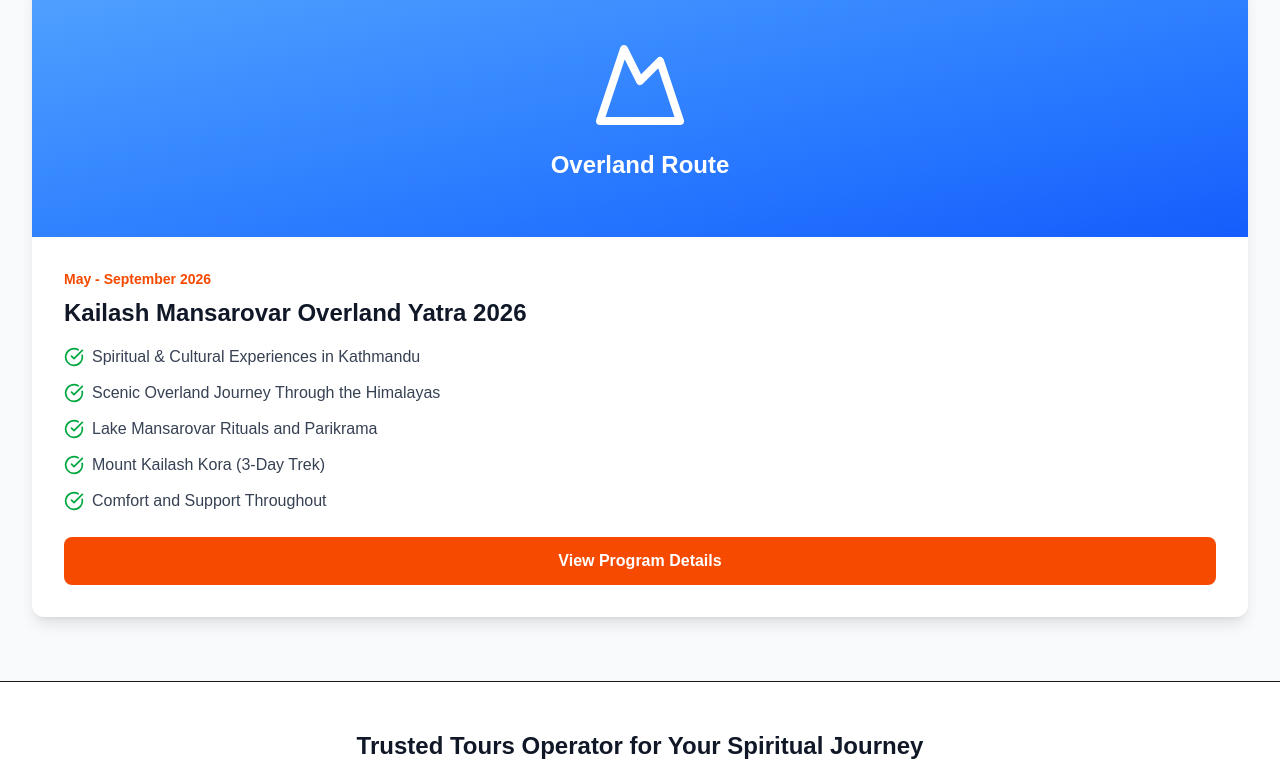
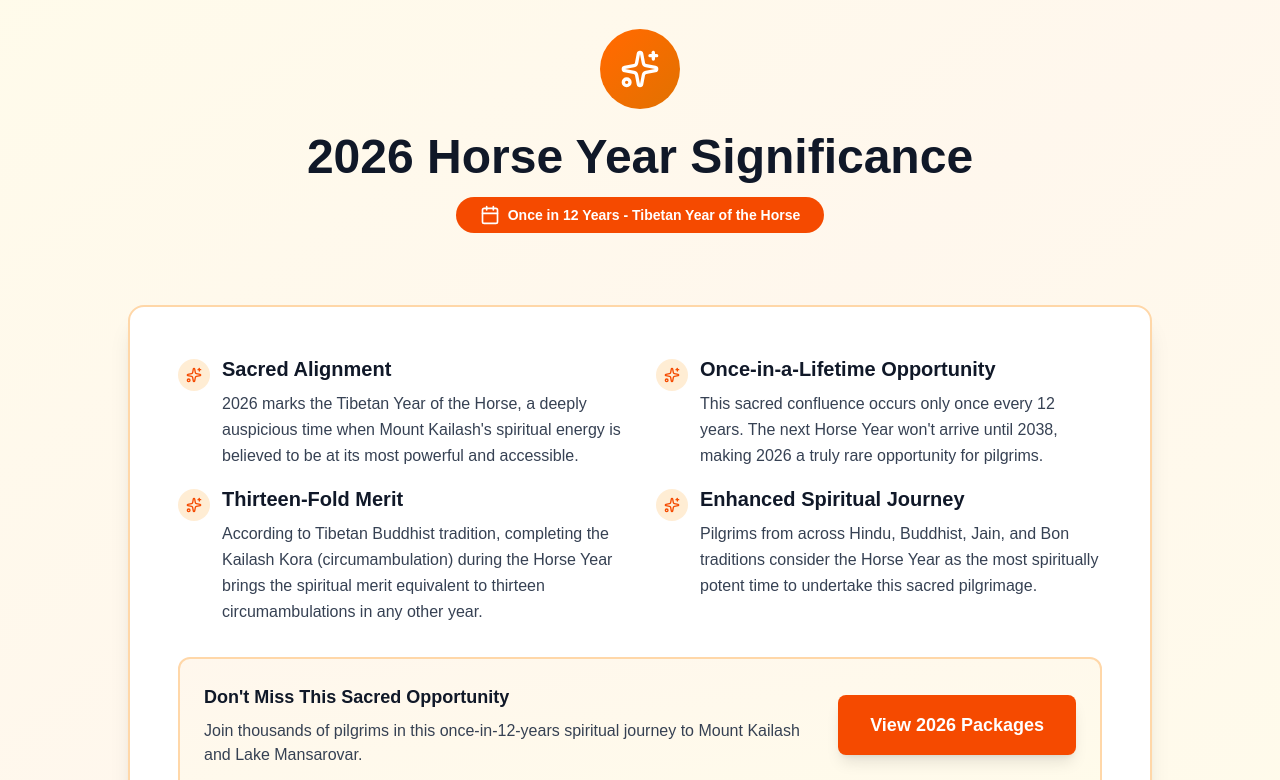
Before and after one commit to ayrbox/kailashmansarovar, a Next.js app: page / in a window 1280 px wide. Shown: the part 1220-2000 px from the top of the page. Built offline with nearby package versions, Linux system fonts and the light colour scheme.

Commit message:
fix: update landing page with horse year

```diff
--- a/src/app/page.tsx
+++ b/src/app/page.tsx
@@ -6,6 +6,8 @@ import {
   Mail,
   MapPin,
   CheckCircle,
+  Sparkles,
+  Calendar,
 } from "lucide-react";
 import Hero from "@/components/Hero";
 import Link from "next/link";
@@ -44,6 +46,119 @@ export default function Home() {
               organise the itinerary, arrange the permits, and guide the
               participants throughout the journey.
             </p>
+          </div>
+        </div>
+      </section>
+
+      {/* 2026 Horse Year Significance Section */}
+      <section className="py-16 bg-gradient-to-br from-amber-50 via-orange-50 to-amber-50 border-y-4 border-orange-400">
+        <div className="max-w-7xl mx-auto px-4 sm:px-6 lg:px-8">
+          <div className="max-w-5xl mx-auto">
+            <div className="text-center mb-12">
+              <div className="inline-flex items-center justify-center w-20 h-20 bg-gradient-to-br from-orange-500 to-amber-600 rounded-full mb-6">
+                <Sparkles className="h-10 w-10 text-white" />
+              </div>
+              <h2 className="text-4xl md:text-5xl font-bold text-gray-900 mb-4">
+                2026 Horse Year Significance
+              </h2>
+              <div className="inline-flex items-center gap-2 bg-orange-600 text-white px-6 py-2 rounded-full text-sm font-semibold mb-6">
+                <Calendar className="h-5 w-5" />
+                <span>Once in 12 Years - Tibetan Year of the Horse</span>
+              </div>
+            </div>
+
+            <div className="bg-white rounded-2xl shadow-xl p-8 md:p-12 border-2 border-orange-200">
+              <div className="grid md:grid-cols-2 gap-8 mb-8">
+                <div className="space-y-4">
+                  <div className="flex items-start gap-3">
+                    <div className="flex-shrink-0 w-8 h-8 bg-orange-100 rounded-full flex items-center justify-center mt-1">
+                      <Sparkles className="h-4 w-4 text-orange-600" />
+                    </div>
+                    <div>
+                      <h3 className="text-xl font-bold text-gray-900 mb-2">
+                        Sacred Alignment
+                      </h3>
+                      <p className="text-gray-700 leading-relaxed">
+                        2026 marks the Tibetan Year of the Horse, a deeply
+                        auspicious time when Mount Kailash's spiritual energy is
+                        believed to be at its most powerful and accessible.
+                      </p>
+                    </div>
+                  </div>
+
+                  <div className="flex items-start gap-3">
+                    <div className="flex-shrink-0 w-8 h-8 bg-orange-100 rounded-full flex items-center justify-center mt-1">
+                      <Sparkles className="h-4 w-4 text-orange-600" />
+                    </div>
+                    <div>
+                      <h3 className="text-xl font-bold text-gray-900 mb-2">
+                        Thirteen-Fold Merit
+                      </h3>
+                      <p className="text-gray-700 leading-relaxed">
+                        According to Tibetan Buddhist tradition, completing the
+                        Kailash Kora (circumambulation) during the Horse Year
+                        brings the spiritual merit equivalent to thirteen
+                        circumambulations in any other year.
+                      </p>
+                    </div>
+                  </div>
+                </div>
+
+                <div className="space-y-4">
+                  <div className="flex items-start gap-3">
+                    <div className="flex-shrink-0 w-8 h-8 bg-orange-100 rounded-full flex items-center justify-center mt-1">
+                      <Sparkles className="h-4 w-4 text-orange-600" />
+                    </div>
+                    <div>
+                      <h3 className="text-xl font-bold text-gray-900 mb-2">
+                        Once-in-a-Lifetime Opportunity
+                      </h3>
+                      <p className="text-gray-700 leading-relaxed">
+                        This sacred confluence occurs only once every 12 years.
+                        The next Horse Year won't arrive until 2038, making 2026
+                        a truly rare opportunity for pilgrims.
+                      </p>
+                    </div>
+                  </div>
+
+                  <div className="flex items-start gap-3">
+                    <div className="flex-shrink-0 w-8 h-8 bg-orange-100 rounded-full flex items-center justify-center mt-1">
+                      <Sparkles className="h-4 w-4 text-orange-600" />
+                    </div>
+                    <div>
+                      <h3 className="text-xl font-bold text-gray-900 mb-2">
+                        Enhanced Spiritual Journey
+                      </h3>
+                      <p className="text-gray-700 leading-relaxed">
+                        Pilgrims from across Hindu, Buddhist, Jain, and Bon
+                        traditions consider the Horse Year as the most
+                        spiritually potent time to undertake this sacred
+                        pilgrimage.
+                      </p>
+                    </div>
+                  </div>
+                </div>
+              </div>
+
+              <div className="bg-gradient-to-br from-orange-50 to-amber-50 rounded-xl p-6 border-2 border-orange-200">
+                <div className="flex flex-col md:flex-row items-center justify-between gap-4">
+                  <div className="text-center md:text-left">
+                    <p className="text-lg font-bold text-gray-900 mb-2">
+                      Don't Miss This Sacred Opportunity
+                    </p>
+                    <p className="text-gray-700">
+                      Join thousands of pilgrims in this once-in-12-years
+                      spiritual journey to Mount Kailash and Lake Mansarovar.
+                    </p>
+                  </div>
+                  <Link href="/packages/2026">
+                    <button className="bg-orange-600 text-white px-8 py-4 rounded-lg font-bold text-lg hover:bg-orange-700 transition shadow-lg hover:shadow-xl whitespace-nowrap">
+                      View 2026 Packages
+                    </button>
+                  </Link>
+                </div>
+              </div>
+            </div>
           </div>
         </div>
       </section>
--- a/src/components/Hero.tsx
+++ b/src/components/Hero.tsx
@@ -10,7 +10,7 @@ export default function Hero() {
       id="home"
     >
       <div className="relative container mx-auto px-8 py-32 xl:p-40 flex flex-col text-center md:text-left">
-        <h1 className="text-8xl md:text-6xl text-gray-200 text-shadow-lg">
+        <h1 className="text-6xl md:text-8xl text-gray-200 text-shadow-lg">
           Kailash Mansarovar Yatra
           <span className="font-bold"> 2026</span>
         </h1>
```
Also changed, not shown: 1 other file (tests, documents, lock files or other folders).
